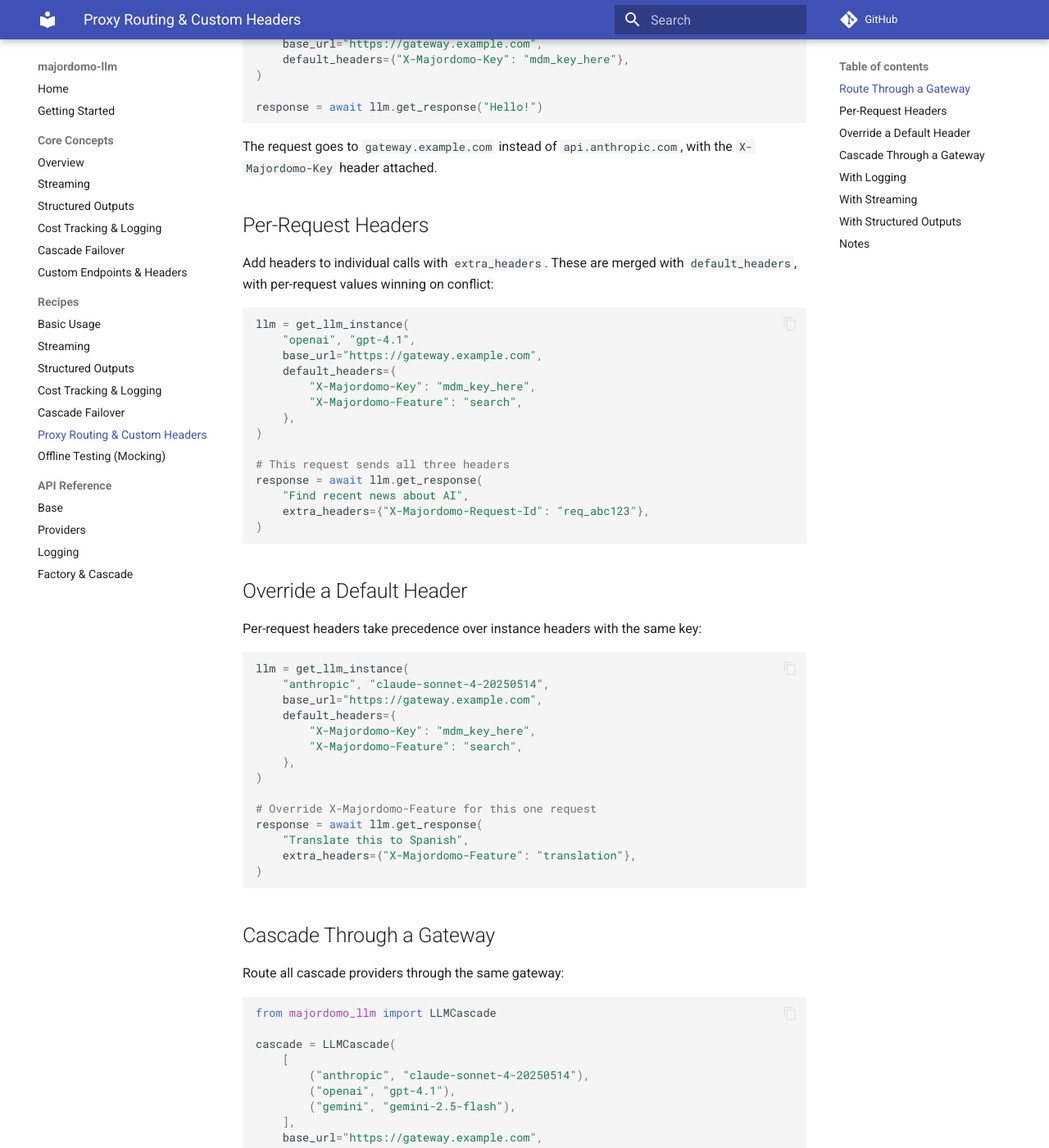
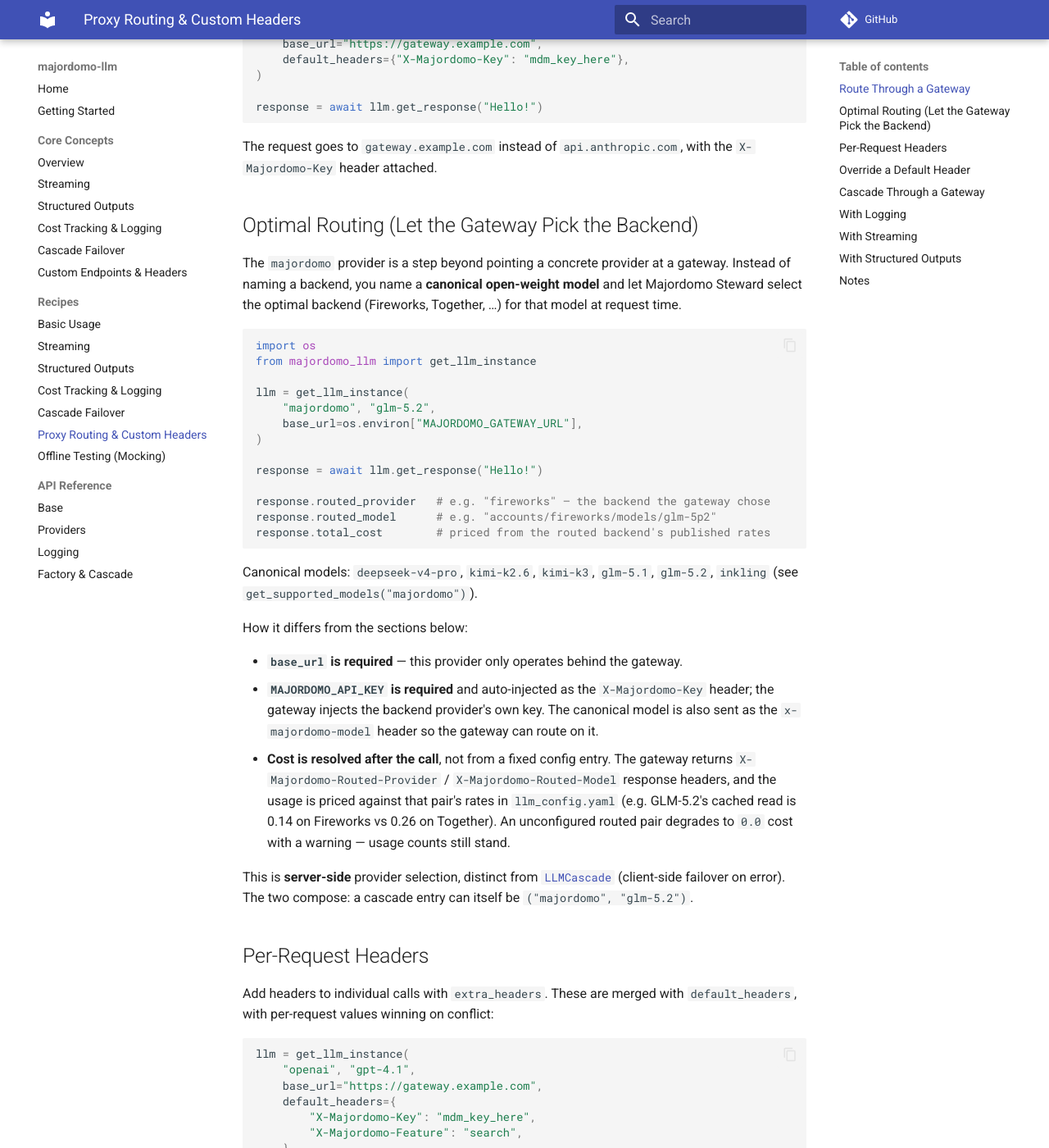
Before and after one commit to go-majordomo/majordomo-llm, an MkDocs documentation site: the page built from docs/recipes/proxy-routing.md, in a window 1280 px wide and 1400 px high, scrolled down 380 px. Shown: the whole window at 82% size. Built offline with MkDocs 1.6.1 and Material for MkDocs 9.7.7, drawn with Linux system fonts in a browser that asks for light colours; comment, search, counter and statistics services are not loaded.

Commit message:
docs: document majordomo optimal routing (SKILL, README, proxy-routing recipe) Add an "Optimal Routing" section covering the majordomo gateway provider: canonical open-weight models, required base_url + MAJORDOMO_API_KEY, the routed_provider/routed_model response fields, and gateway-resolved cost. Frame it against LLMCascade (server-side selection vs client-side failover). - skills/majordomo-llm/SKILL.md: new section after Cascade - docs/recipes/proxy-routing.md: new section + link to cascade recipe - README.md: Features bullet, Majordomo models subsection, Response Objects   rows, and an Advanced Usage section

````diff
--- a/docs/recipes/proxy-routing.md
+++ b/docs/recipes/proxy-routing.md
@@ -19,6 +19,36 @@
 ```
 
 The request goes to `gateway.example.com` instead of `api.anthropic.com`, with the `X-Majordomo-Key` header attached.
+
+## Optimal Routing (Let the Gateway Pick the Backend)
+
+The `majordomo` provider is a step beyond pointing a concrete provider at a gateway. Instead of naming a backend, you name a **canonical open-weight model** and let Majordomo Steward select the optimal backend (Fireworks, Together, …) for that model at request time.
+
+```python
+import os
+from majordomo_llm import get_llm_instance
+
+llm = get_llm_instance(
+    "majordomo", "glm-5.2",
+    base_url=os.environ["MAJORDOMO_GATEWAY_URL"],
+)
+
+response = await llm.get_response("Hello!")
+
+response.routed_provider   # e.g. "fireworks" — the backend the gateway chose
+response.routed_model      # e.g. "accounts/fireworks/models/glm-5p2"
+response.total_cost        # priced from the routed backend's published rates
+```
+
+Canonical models: `deepseek-v4-pro`, `kimi-k2.6`, `kimi-k3`, `glm-5.1`, `glm-5.2`, `inkling` (see `get_supported_models("majordomo")`).
+
+How it differs from the sections below:
+
+- **`base_url` is required** — this provider only operates behind the gateway.
+- **`MAJORDOMO_API_KEY` is required** and auto-injected as the `X-Majordomo-Key` header; the gateway injects the backend provider's own key. The canonical model is also sent as the `x-majordomo-model` header so the gateway can route on it.
+- **Cost is resolved after the call**, not from a fixed config entry. The gateway returns `X-Majordomo-Routed-Provider` / `X-Majordomo-Routed-Model` response headers, and the usage is priced against that pair's rates in `llm_config.yaml` (e.g. GLM-5.2's cached read is 0.14 on Fireworks vs 0.26 on Together). An unconfigured routed pair degrades to `0.0` cost with a warning — usage counts still stand.
+
+This is **server-side** provider selection, distinct from [`LLMCascade`](cascade.md) (client-side failover on error). The two compose: a cascade entry can itself be `("majordomo", "glm-5.2")`.
 
 ## Per-Request Headers
 
````
Also changed, not shown: README.md (+32 -0 lines), skills/majordomo-llm/SKILL.md (+33 -0 lines).
